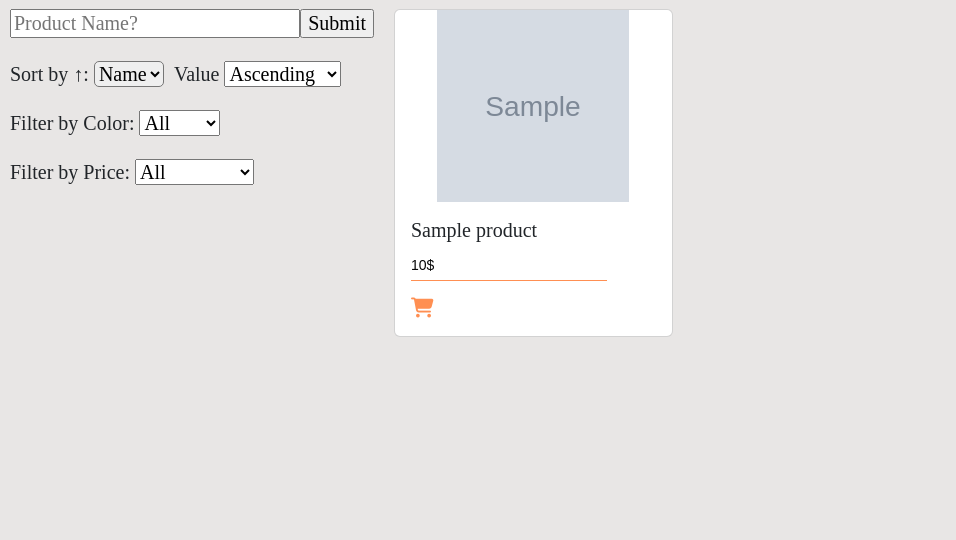
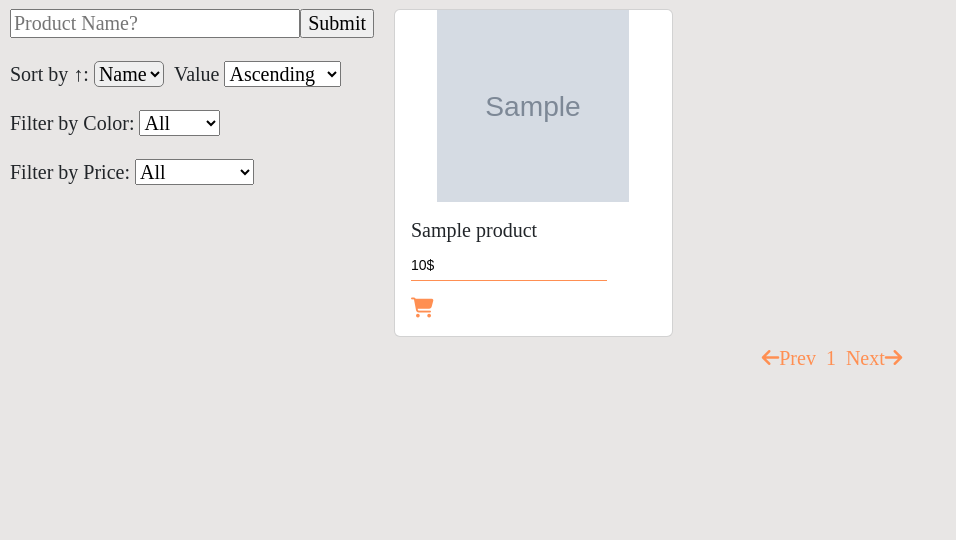
Before and after one commit to Kvq5522/PTUDW_PROJECT, a Node server app: page /product in a window 1280 px wide. Shown: the part 73-613 px from the top of the page, without its empty margins (0-956 px from the left). Run offline with Node 20, Linux system fonts and the light colour scheme; tables that the repository leaves empty hold one stand-in row (values such as "Sample post"); grey boxes marked "Sample" are stand-in pictures; some libraries are stand-ins or nearby versions; some web fonts are replaced.

Commit message:
feat: add pagination to product page

```diff
--- a/controllers/product.controller.js
+++ b/controllers/product.controller.js
@@ -1,26 +1,43 @@
 const products = require('../models/Product.model');
 const qs = require('qs');
 
-const getProductPage = (req, res) => {
+const getProductPage = async (req, res) => {
     const {sort, color, priceRange, sortValue, ...withoutFilter} = req.query;
+    const maxItem = 9;
 
-    let nameFilter = withoutFilter.name ? withoutFilter.name : '';
-    nameFilter = nameFilter.charAt(0).toUpperCase() + nameFilter.slice(1);
-    let colorFilter = color ? color : '';
-    let sortFilter = sort ? sort : 'name';
-    let lowPivot = priceRange ? Number(priceRange.split('-')[0]) : 0;
-    let highPivot = priceRange ? Number(priceRange.split('-')[1]) : 1e9;
-    let sortValueFilter = sortValue ? Number(sortValue) : 1;
+    const nameFilter = withoutFilter.name ?? '';
+    const colorFilter = color ?? '';
+    const sortFilter = sort ?? 'name';
+    const lowPivot = priceRange ? Number(priceRange.split('-')[0]) : 0;
+    const highPivot = priceRange ? Number(priceRange.split('-')[1]) : 1e9;
+    const sortValueFilter = sortValue ? Number(sortValue) : 1;
+    const maxPage = Math.ceil(await products.Product.countDocuments({name: {'$regex': nameFilter, '$options': 'i'},
+    color: {'$regex': colorFilter}, price: {$gte: lowPivot, $lte: highPivot}}) / maxItem);
+    const curPage = req.query.page ? Number(req.query.page) : 1;
+    let queryString = "";
+    for (i in req.query) {
+        if (i != "page") {
+            queryString += `${i}=${req.query[i]}&`;
+        }
+    }
+    const pagination = {
+        curPage: curPage,
+        maxPage: maxPage,
+        nextPage: curPage < maxPage ? curPage + 1 : maxPage,
+        prevPage: curPage > 1 ? curPage - 1 : 1,
+        curQuery: queryString
+    }
 
     products.Product.find({name: {'$regex': nameFilter, '$options': 'i'}, color: {'$regex': colorFilter},
-    price: {$gte: lowPivot, $lte: highPivot}}).sort([[`${sortFilter}`, sortValueFilter]]).exec((err, data) => {
+    price: {$gte: lowPivot, $lte: highPivot}}).limit(maxItem).skip((pagination.curPage - 1) * maxItem).sort([[`${sortFilter}`, sortValueFilter]])
+    .exec((err, data) => {
         if (err) {
             console.log(err);
             res.status(500).send('Internal Server Error');
             return;
         }
 
-        res.render('product', { productList: data, originalUrl: `${req.baseUrl}?${qs.stringify(withoutFilter)}` });
+        res.render('product', { productList: data, originalUrl: `${req.baseUrl}?${qs.stringify(withoutFilter)}`, pagination: pagination});
     });
 };
 
@@ -48,12 +65,7 @@ const getProductDetailPage = (req, res) => {
     });
 };
 
-const addProductToCart = (req, res) => {
-
-};
-
 module.exports = {
     getProductPage,
     getProductDetailPage,
-    addProductToCart
 };
--- a/controllers/user.controller.js
+++ b/controllers/user.controller.js
@@ -117,7 +117,8 @@ const submitOrder = async (req, res) => {
     const date = req.body.shippingDate;
 
     const newOrder = new orders.Order({
-        username: req.user._id,
+        username: req.user.username,
+        userID: req.user._id,
         phone_number: req.user.phone_number,
         address: address,
         items: req.user.cart.items,
--- a/models/Order.model.js
+++ b/models/Order.model.js
@@ -3,6 +3,10 @@ const products = require('./Product.model');
 
 const orderSchema = new mongoose.Schema({
     username: {
+        type: String,
+        required: true
+    },
+    userID: {
         type: String,
         required: true
     },
--- a/models/User.model.js
+++ b/models/User.model.js
@@ -32,7 +32,11 @@ const userSchema = new mongoose.Schema({
         type: String,
         default: "recovery_string"
     },
-    cart: carts.cartSchema
+    cart: carts.cartSchema,
+    registration: {
+        type: Date,
+        default: Date.now()
+    }
 });
 
 userSchema.plugin(passportLocalMongoose);
--- a/views/product.ejs
+++ b/views/product.ejs
@@ -120,6 +120,30 @@
           <% } %>
         </div>
       </form>
+
+      <div style="display: flex; gap: 10px; justify-content: center">
+        <a
+          href="/product?<%= pagination.curQuery %>page=<%= pagination.prevPage %>"
+          style="text-decoration: none; color: #ff8f52"
+          id="prev-<%= pagination.prevPage %>"
+          ><i class="fa fa-arrow-left" aria-hidden="true"></i>Prev</a
+        >
+        <% for (let i = 1; i <= pagination.maxPage ; i++) { %>
+        <a
+          href="/product?<%= pagination.curQuery %>page=<%= i %>"
+          style="text-decoration: none; color: #ff8f52"
+          id="page-<%= i %>"
+        >
+          <%= i %>
+        </a>
+        <% } %>
+        <a
+          href="/product?<%= pagination.curQuery %>page=<%= pagination.nextPage %>"
+          style="text-decoration: none; color: #ff8f52;"
+          id="next-<%= pagination.nextPage %>"
+          >Next<i class="fa fa-arrow-right" aria-hidden="true"></i></a
+        >
+      </div>
     </div>
   </div>
 
@@ -127,4 +151,8 @@
   <br />
 </body>
 
+<script>
+
+</script>
+
 <%- include('footer') %>
```
